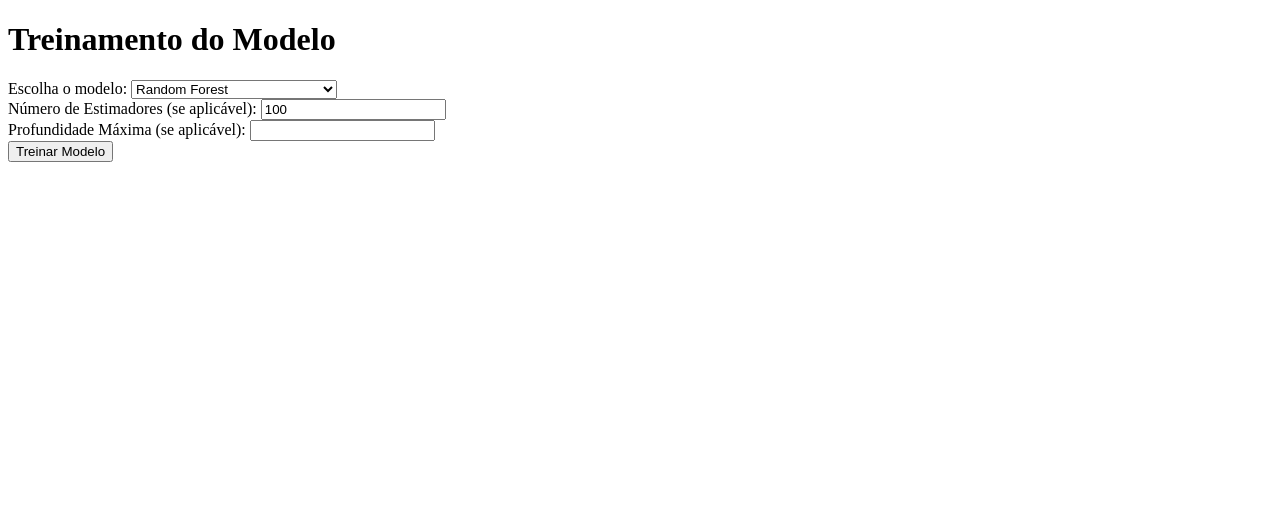
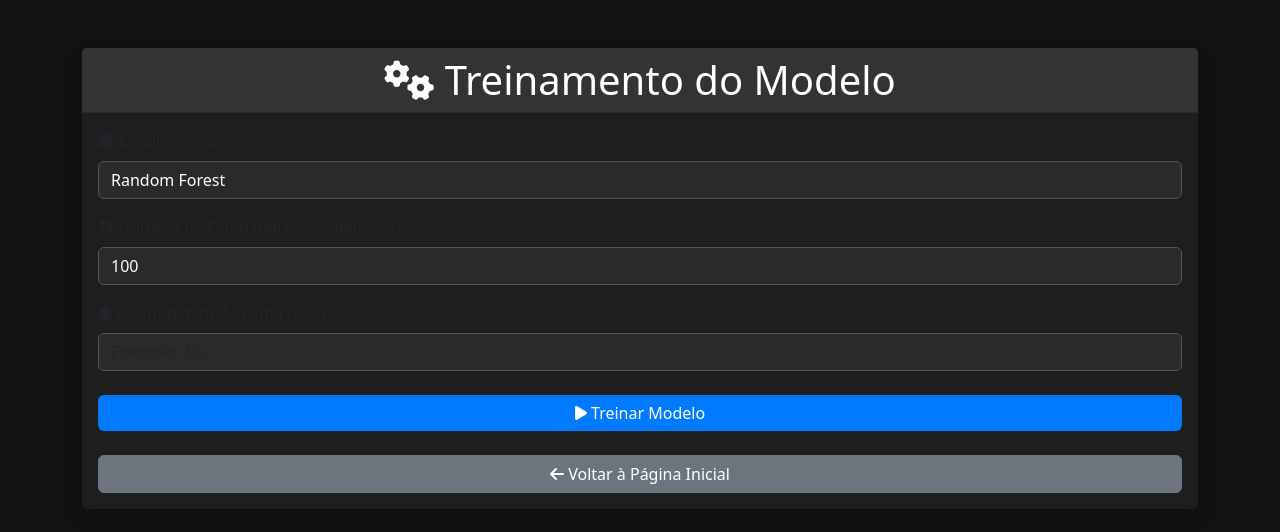
Before and after one commit to JkaiPrime/PrVizCs, a Flask app: template templates/train_form.html in a window 1280 px wide. Shown: the top 532 px of the page. Run offline with Flask 3, Linux system fonts and the light colour scheme; the template is opened without the code that fills it, so the values that code supplies are empty.

Commit message:
Ajustado o treinamento e dowload do modelo

```diff
--- a/app.py
+++ b/app.py
@@ -5,6 +5,24 @@ import matplotlib.pyplot as plt
 import seaborn as sns
 from sklearn.ensemble import RandomForestClassifier
 import joblib
+import logging
+
+from sklearn.linear_model import LogisticRegression
+from sklearn.neighbors import KNeighborsClassifier
+from sklearn.svm import SVC
+from sklearn.tree import DecisionTreeClassifier
+from sklearn.impute import SimpleImputer
+
+
+# Configuração básica do log
+logging.basicConfig(
+    level=logging.INFO,
+    format="%(asctime)s - %(levelname)s - %(message)s",
+    handlers=[
+        logging.FileHandler("train_log.log"),
+        logging.StreamHandler()
+    ]
+)
 
 app = Flask(__name__)
 app.config['UPLOAD_FOLDER'] = 'uploads'
@@ -39,66 +57,133 @@ def analyze(filename):
         df = pd.read_csv(filepath)
         stats = df.describe(include='all').to_html(classes='table table-striped', border=0)
 
-        # Pré-processar dados
-        # Excluir colunas não numéricas ou converter para categórico se necessário
+
+        # Heatmap de correlação
         numeric_df = df.select_dtypes(include=['number'])
-        if numeric_df.empty:
-            return "Erro: Não há colunas numéricas para análise de correlação.", 400
+        correlation_plot_path = None
+        if not numeric_df.empty:
+            correlation_plot_path = os.path.join('static', f'correlation_{filename}.png')
+            plt.figure(figsize=(10, 8))
+            sns.heatmap(numeric_df.corr(), annot=True, cmap='coolwarm', fmt='.2f')
+            plt.savefig(correlation_plot_path)
+            plt.close()
 
-        # Criar heatmap de correlação
-        correlation_plot_path = os.path.join('static', f'correlation_{filename}.png')
-        plt.figure(figsize=(10, 8))
-        sns.heatmap(numeric_df.corr(), annot=True, cmap='coolwarm', fmt='.2f')
-        plt.savefig(correlation_plot_path)
-        plt.close()
-
-        return render_template('analyze.html', stats=stats, correlation_plot=f'/{correlation_plot_path}')
+        return render_template('analyze.html', stats=stats, correlation_plot=f'/{correlation_plot_path}' if correlation_plot_path else None, filename=filename)
     except Exception as e:
         return f"Erro ao analisar os dados: {e}", 500
 
 
+
 @app.route('/train/<filename>', methods=['GET', 'POST'])
 def train(filename):
+    logging.info(f"Iniciando o treinamento com o arquivo: {filename}")
     filepath = os.path.join(app.config['UPLOAD_FOLDER'], filename)
-    df = pd.read_csv(filepath)
+
+    try:
+        df = pd.read_csv(filepath)
+        logging.info("Arquivo CSV carregado com sucesso.")
+    except Exception as e:
+        logging.error(f"Erro ao carregar o arquivo CSV: {e}")
+        return f"Erro ao carregar o arquivo CSV: {e}", 500
 
     # Separar características (X) e alvo (y)
-    X = df.iloc[:, :-1]
-    y = df.iloc[:, -1]
+    try:
+        X = df.iloc[:, :-1]
+        y = df.iloc[:, -1]
+        logging.info("Separação de características (X) e alvo (y) concluída.")
+    except Exception as e:
+        logging.error(f"Erro ao separar X e y: {e}")
+        return f"Erro ao processar os dados: {e}", 500
 
     # Pré-processamento: lidar com colunas categóricas
-    for column in X.select_dtypes(include='object').columns:
-        X[column] = X[column].astype('category').cat.codes
+    try:
+        # Pré-processamento: lidar com colunas categóricas
+        for column in X.select_dtypes(include='object').columns:
+            X[column] = X[column].astype('category').cat.codes
 
-    if y.dtype == 'object':
-        y = y.astype('category').cat.codes
+        # Lidando com valores ausentes
+        imputer = SimpleImputer(strategy='mean')  # Ou 'median' ou 'most_frequent'
+        X = pd.DataFrame(imputer.fit_transform(X), columns=X.columns)
+
+        if y.dtype == 'object':
+            y = y.astype('category').cat.codes
+        logging.info("Pré-processamento de colunas categóricas concluído.")
+    except Exception as e:
+        logging.error(f"Erro durante o pré-processamento: {e}")
+        return f"Erro durante o pré-processamento: {e}", 500
 
     if request.method == 'POST':
         model_type = request.form.get('model_type', 'RandomForest')
-        n_estimators = int(request.form.get('n_estimators', 100))
+        logging.info(f"Modelo selecionado: {model_type}")
 
-        if model_type == 'RandomForest':
-            model = RandomForestClassifier(n_estimators=n_estimators, random_state=42)
-        else:
-            return f"Modelo '{model_type}' não suportado.", 400
+        try:
+            # Selecionar e configurar o modelo
+            if model_type == 'RandomForest':
+                n_estimators = int(request.form.get('n_estimators', 100))
+                model = RandomForestClassifier(n_estimators=n_estimators, random_state=42)
+                logging.info(f"Configurando Random Forest com {n_estimators} estimadores.")
 
-        model.fit(X, y)
-        accuracy = model.score(X, y)
+            elif model_type == 'KNN':
+                n_neighbors = int(request.form.get('n_neighbors', 5))
+                model = KNeighborsClassifier(n_neighbors=n_neighbors)
+                logging.info(f"Configurando K-Nearest Neighbors com {n_neighbors} vizinhos.")
 
-        model_path = os.path.join(app.config['MODEL_FOLDER'], f"{model_type}_model.pkl")
-        joblib.dump(model, model_path)
+            elif model_type == 'LogisticRegression':
+                model = LogisticRegression(max_iter=500)
+                logging.info("Configurando Regressão Logística.")
 
-        return render_template('train_result.html', accuracy=accuracy, model_type=model_type, model_path=model_path)
+            elif model_type == 'SVM':
+                kernel = request.form.get('kernel', 'rbf')
+                model = SVC(kernel=kernel, random_state=42)
+                logging.info(f"Configurando SVM com kernel: {kernel}.")
+
+            elif model_type == 'DecisionTree':
+                max_depth = int(request.form.get('max_depth', None)) if request.form.get('max_depth') else None
+                model = DecisionTreeClassifier(max_depth=max_depth, random_state=42)
+                logging.info(f"Configurando Árvore de Decisão com profundidade máxima: {max_depth}.")
+
+            else:
+                logging.warning(f"Modelo '{model_type}' não suportado.")
+                return f"Modelo '{model_type}' não suportado.", 400
+
+            # Treinamento do modelo
+            model.fit(X, y)
+            accuracy = model.score(X, y)
+            logging.info(f"Treinamento concluído. Acurácia: {accuracy:.2f}")
+
+            # Salvar o modelo treinado
+            model_filename = f"{model_type}_model.pkl"
+            model_path = os.path.join(app.config['MODEL_FOLDER'], model_filename)
+            joblib.dump(model, model_path)
+            logging.info(f"Modelo salvo em: {model_path}")
+
+            # Renderizar resultados
+            return render_template(
+                'train_result.html',
+                accuracy=accuracy,
+                model_type=model_type,
+                model_path=url_for('download_model', model_type=model_type)
+            )
+
+        except Exception as e:
+            logging.error(f"Erro durante o treinamento do modelo '{model_type}': {e}")
+            return f"Erro durante o treinamento: {e}", 500
 
     return render_template('train_form.html', filename=filename)
 
-@app.route('/download_model/<path:filename>')
-def download_model(filename):
+
+@app.route('/download_model/<model_type>', methods=['GET'])
+def download_model(model_type):
+    # Construir o caminho completo para o arquivo do modelo
+    filename = f"{model_type}_model.pkl"
     filepath = os.path.join(app.config['MODEL_FOLDER'], filename)
-    try:
+
+    # Verificar se o modelo existe antes de tentar baixá-lo
+    if os.path.exists(filepath):
         return send_file(filepath, as_attachment=True)
-    except FileNotFoundError:
-        return f"Erro: O arquivo {filename} não foi encontrado.", 404
+    else:
+        return f"Erro: O modelo '{model_type}' não foi encontrado. Certifique-se de que ele foi treinado primeiro.", 404
+
 
 @app.route('/retrain/<filename>', methods=['POST'])
 def retrain(filename):
--- a/templates/train_form.html
+++ b/templates/train_form.html
@@ -1,30 +1,89 @@
 <!DOCTYPE html>
 <html lang="en">
+
 <head>
     <meta charset="UTF-8">
     <meta name="viewport" content="width=device-width, initial-scale=1.0">
     <title>Treinar Modelo</title>
+    <link href="https://cdn.jsdelivr.net/npm/bootstrap@5.3.0/dist/css/bootstrap.min.css" rel="stylesheet">
+    <link href="https://cdnjs.cloudflare.com/ajax/libs/font-awesome/6.0.0-beta3/css/all.min.css" rel="stylesheet">
+    <style>
+        body {
+            background-color: #121212;
+            color: #ffffff;
+        }
+
+        .card {
+            background-color: #1e1e1e;
+            border: 1px solid #333;
+        }
+
+        .card-header {
+            background-color: #333;
+        }
+
+        .btn-primary {
+            background-color: #007bff;
+            border: none;
+        }
+
+        .btn-primary:hover {
+            background-color: #0056b3;
+        }
+
+        .form-control {
+            background-color: #2a2a2a;
+            color: #ffffff;
+            border: 1px solid #555;
+        }
+
+        .form-control:focus {
+            background-color: #333;
+            color: #ffffff;
+            border-color: #007bff;
+            box-shadow: none;
+        }
+    </style>
 </head>
+
 <body>
-    <h1>Treinamento do Modelo</h1>
+    <div class="container mt-5">
+        <div class="card shadow border-0">
+            <div class="card-header text-white text-center">
+                <h1 class="mb-0"><i class="fas fa-cogs"></i> Treinamento do Modelo</h1>
+            </div>
+            <div class="card-body">
                 <form method="POST">
-        <label for="model_type">Escolha o modelo:</label>
-        <select name="model_type" id="model_type">
+                    <div class="mb-3">
+                        <label for="model_type" class="form-label"><i class="fas fa-layer-group"></i> Escolha o modelo:</label>
+                        <select name="model_type" id="model_type" class="form-control">
                             <option value="RandomForest">Random Forest</option>
                             <option value="LogisticRegression">Logistic Regression</option>
                             <option value="SVM">Support Vector Machine (SVM)</option>
                             <option value="DecisionTree">Decision Tree</option>
-            <option value="GradientBoosting">Gradient Boosting</option>
                             <option value="KNN">K-Nearest Neighbors</option>
                         </select>
-        <br>
-        <label for="n_estimators">Número de Estimadores (se aplicável):</label>
-        <input type="number" name="n_estimators" id="n_estimators" value="100">
-        <br>
-        <label for="max_depth">Profundidade Máxima (se aplicável):</label>
-        <input type="number" name="max_depth" id="max_depth">
-        <br>
-        <button type="submit">Treinar Modelo</button>
+                    </div>
+                    <div class="mb-3">
+                        <label for="n_estimators" class="form-label"><i class="fas fa-sort-numeric-up"></i> Número de Estimadores (se aplicável):</label>
+                        <input type="number" name="n_estimators" id="n_estimators" class="form-control" value="100" placeholder="Exemplo: 100">
+                    </div>
+                    <div class="mb-3">
+                        <label for="max_depth" class="form-label"><i class="fas fa-tree"></i> Profundidade Máxima (se aplicável):</label>
+                        <input type="number" name="max_depth" id="max_depth" class="form-control" placeholder="Exemplo: 10">
+                    </div>
+                    <div class="text-center mt-4">
+                        <button type="submit" class="btn btn-primary w-100"><i class="fas fa-play"></i> Treinar Modelo</button>
+                    </div>
                 </form>
+                <div class="text-center mt-4">
+                    <a href="/" class="btn btn-secondary w-100"><i class="fas fa-arrow-left"></i> Voltar à Página Inicial</a>
+                </div>
+            </div>
+        </div>
+    </div>
+
+    <script src="https://cdn.jsdelivr.net/npm/bootstrap@5.3.0/dist/js/bootstrap.bundle.min.js"></script>
 </body>
+
 </html>
```
Also changed, not shown: templates/analyze.html (+19 -4 lines), templates/train_result.html (+60 -6 lines). Lines whose indentation alone changed are shown as unchanged.
